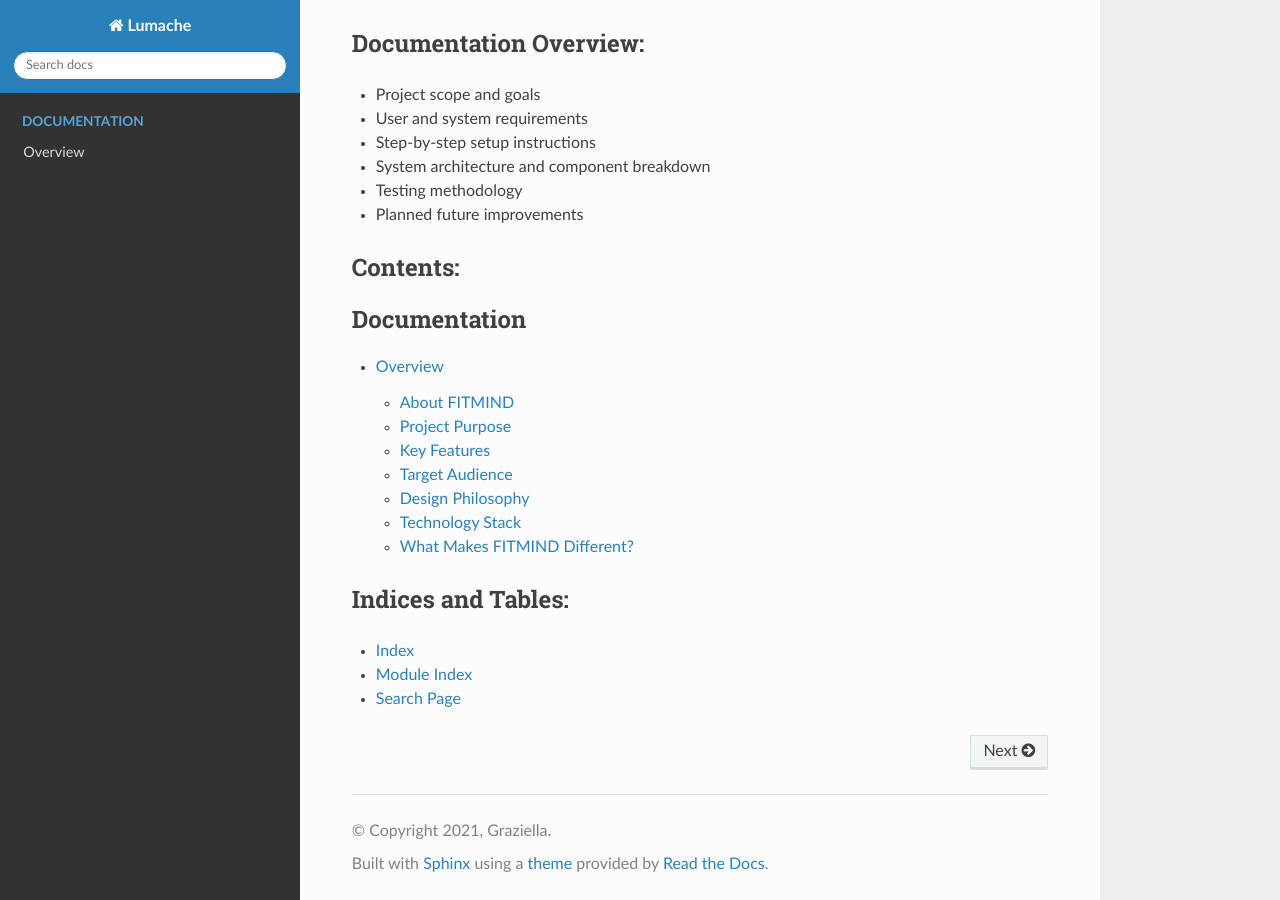
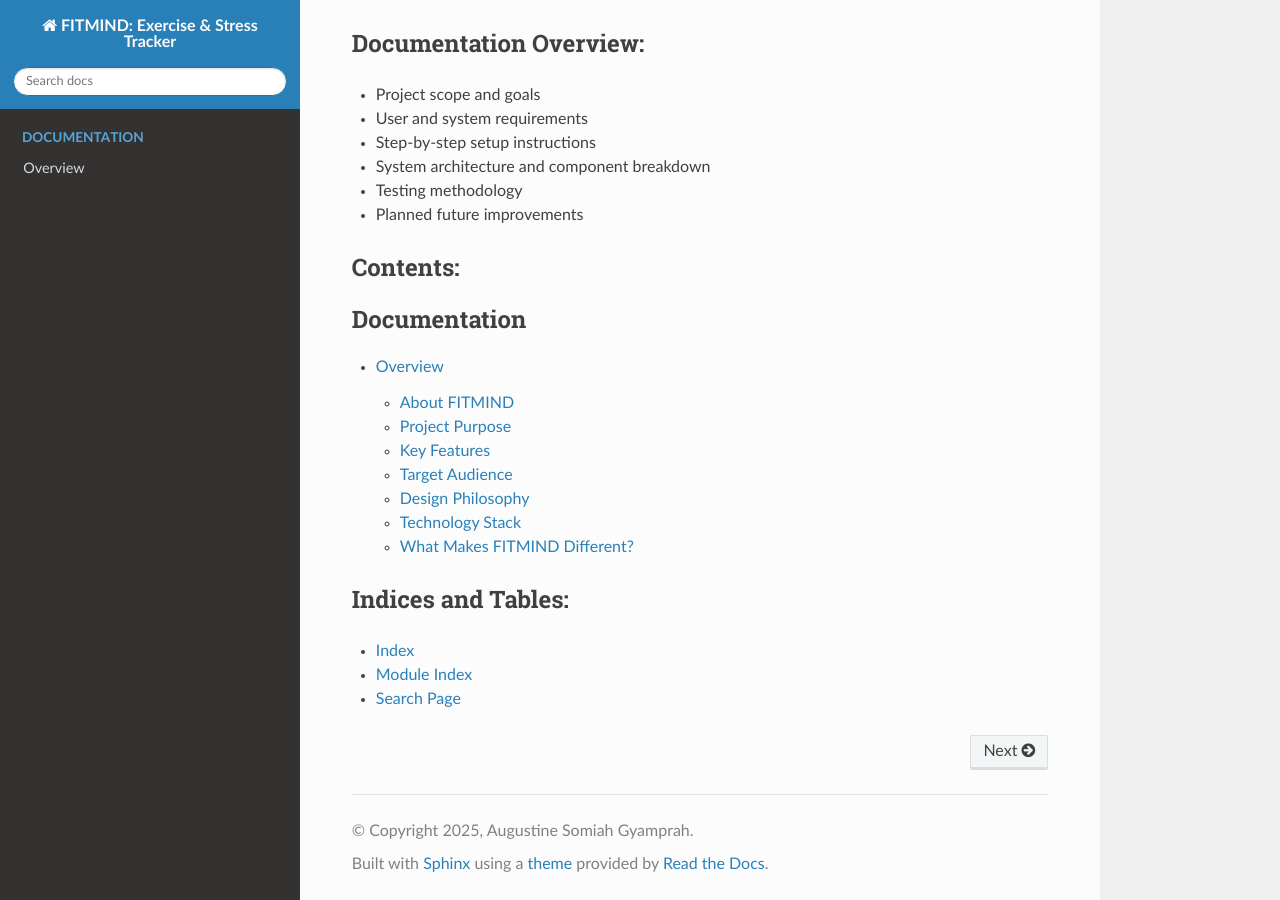
Before and after one commit to Chloe7243/Fitmind-Enhancement, a Sphinx documentation site: the page built from docs/source/index.rst, in a window 1280 px wide and 900 px high, scrolled down 597 px. Built offline with Sphinx 7.4.7 and the Read the Docs theme 3.1.0, drawn with Linux system fonts in a browser that asks for light colours; pages that are not in the unit, such as notebooks, are missing from menus.

Commit message:
Updated Sphinx config for FITMIND

```diff
--- a/docs/source/conf.py
+++ b/docs/source/conf.py
@@ -1,16 +1,15 @@
+
 # Configuration file for the Sphinx documentation builder.
 
 # -- Project information
+project = 'FITMIND: Exercise & Stress Tracker'
+copyright = '2025, Augustine Somiah Gyamprah'
+author = 'Augustine Somiah Gyamprah'
 
-project = 'Lumache'
-copyright = '2021, Graziella'
-author = 'Graziella'
-
-release = '0.1'
-version = '0.1.0'
+release = '1.0'
+version = '1.0.0'
 
 # -- General configuration
-
 extensions = [
     'sphinx.ext.duration',
     'sphinx.ext.doctest',
@@ -20,15 +19,19 @@ extensions = [
 ]
 
 intersphinx_mapping = {
-    'python': ('https://docs.python.org/3/', None),
+    'python': ('https://docs.python.org/3', None),
     'sphinx': ('https://www.sphinx-doc.org/en/master/', None),
 }
+
 intersphinx_disabled_domains = ['std']
 
 templates_path = ['_templates']
+exclude_patterns = []
+
+# Important: tells Sphinx which file to use as the root
+master_doc = 'index'
 
 # -- Options for HTML output
-
 html_theme = 'sphinx_rtd_theme'
 
 # -- Options for EPUB output
```
